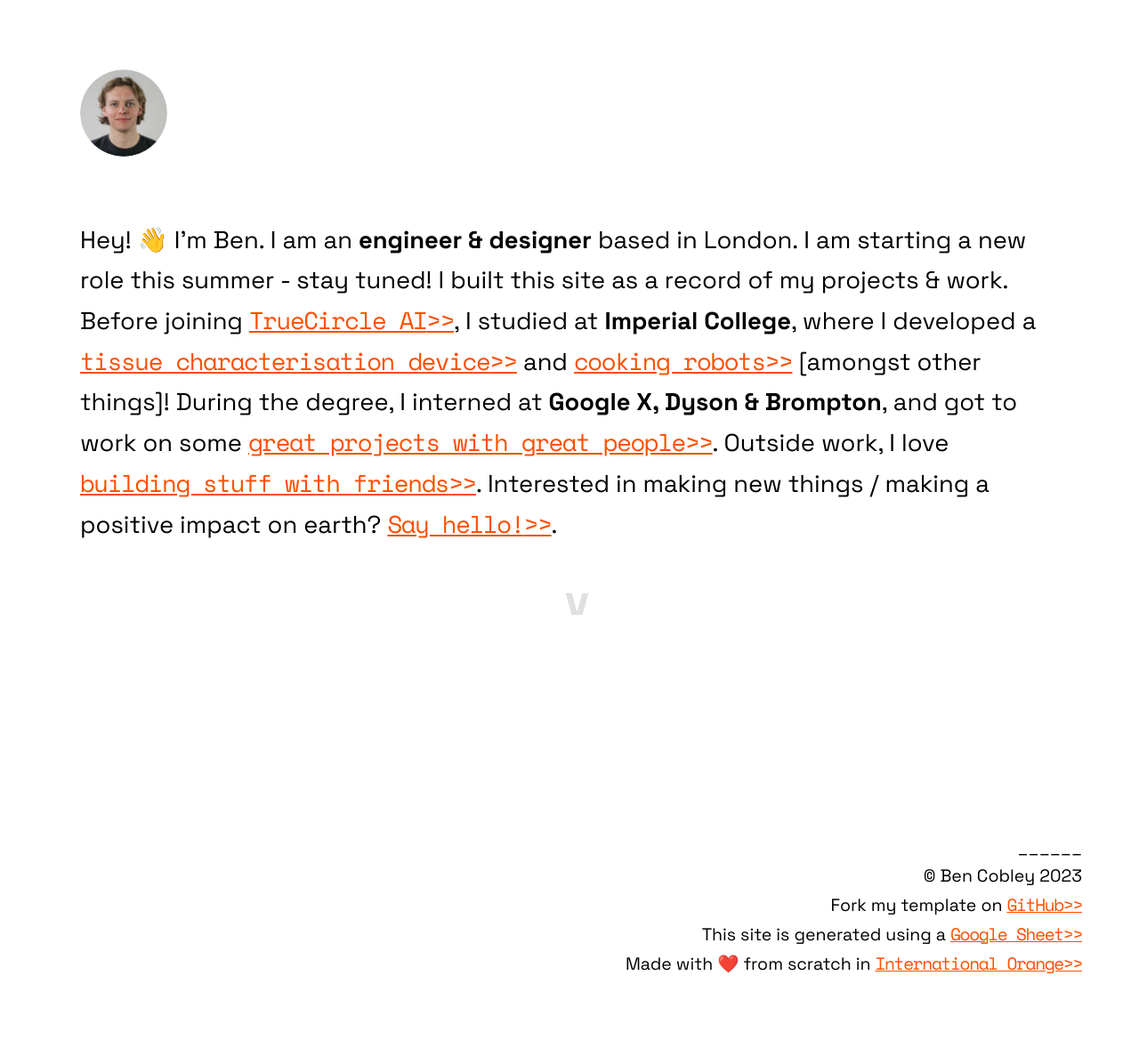
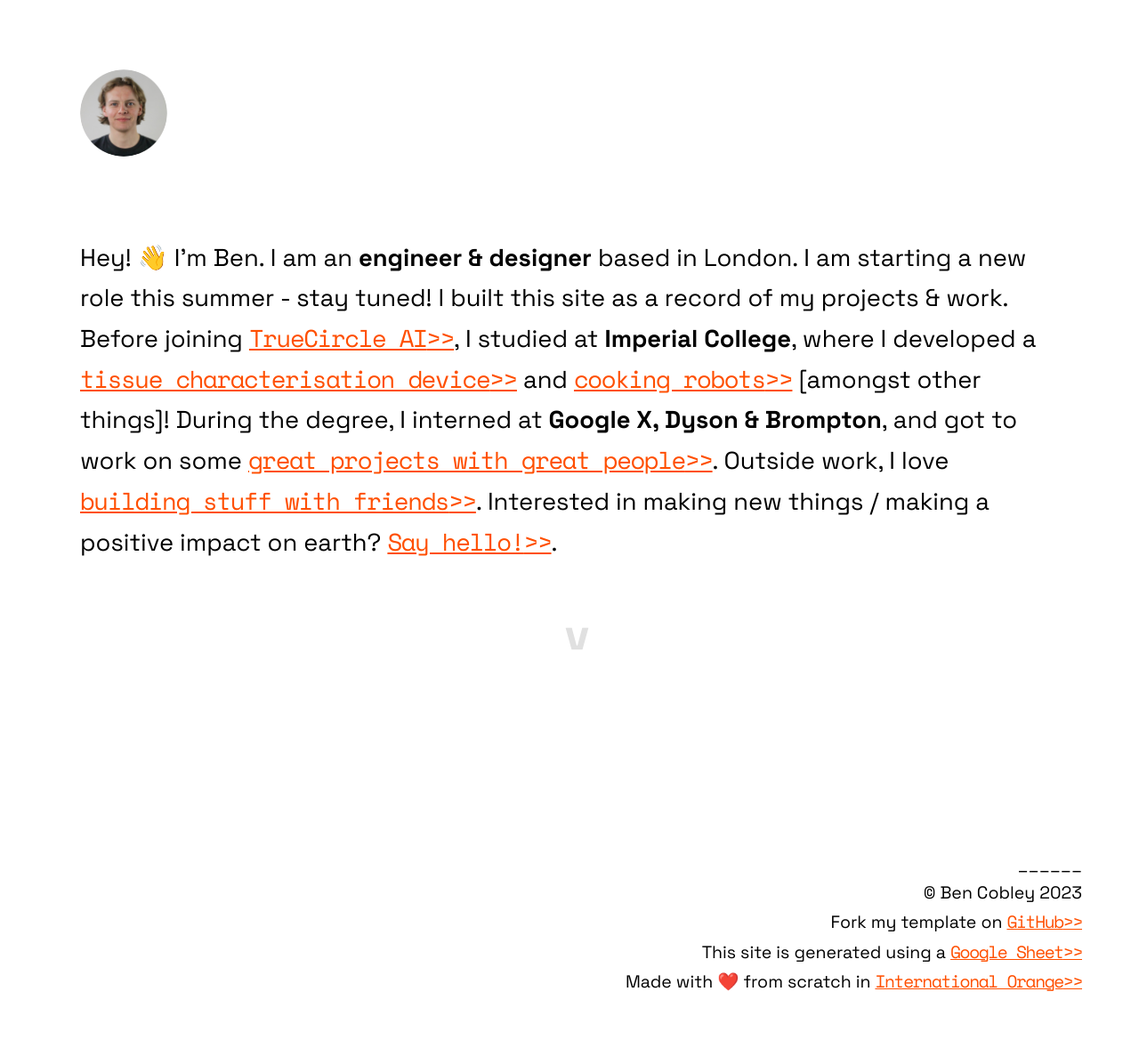
Before and after one commit to bencobley/bencobley.github.io, a Flask app: page / in a window 1280 px wide. Shown: the whole page at 89% size. Before the commit the page ends 1094 px from the top, so only its background shows below. Run offline with Flask 3, Linux system fonts and the light colour scheme; data that the repository does not hold is empty.

Commit message:
Adjust margins

```diff
--- a/static/style.css
+++ b/static/style.css
@@ -274,8 +274,8 @@ video {
 
 .text {
   display: block;
-  margin-top: 2rem;
-  margin-bottom: 2rem;
+  margin-top: 3rem;
+  margin-bottom: 3rem;
 }
 
 .text a::after {
@@ -437,7 +437,7 @@ video {
   .title {
     /* Desktop only */
     display: block; /* Display on desktop */
-    padding-bottom: 2rem;
+    padding-bottom: 2.5rem;
     font-family: "space-mono", monospace;
     font-weight: bold;
     color: var(--international-orange);
@@ -451,7 +451,7 @@ video {
   }
 
   .date {
-    margin-bottom: 1.5rem;
+    margin-bottom: 2rem;
     font-size: 3.75rem;
   }
 }
```
